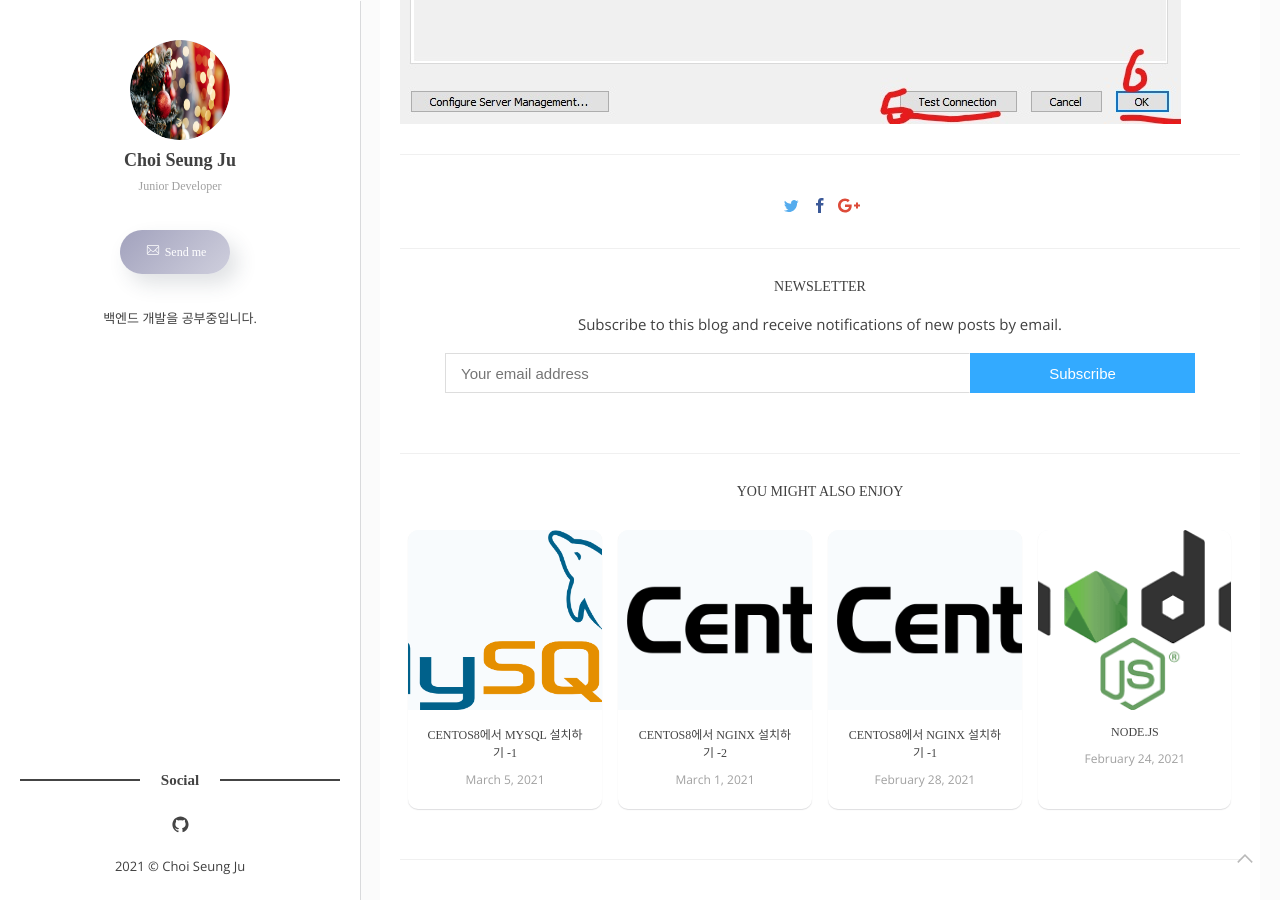
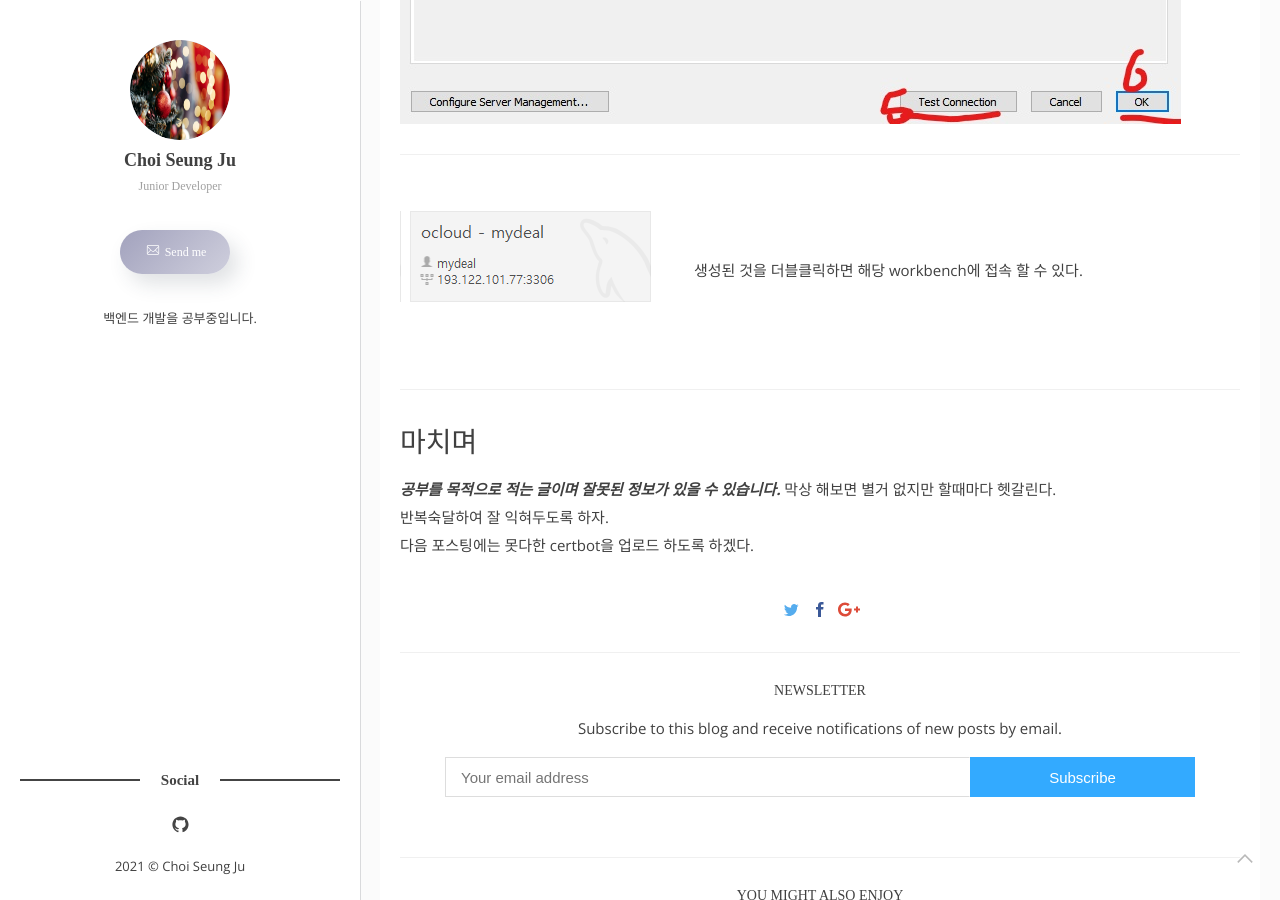
Before and after one commit to VictoryJu/VictoryJu.github.io, a Jekyll site: the page built from _posts/2021-03-07-contos.markdown, in a window 1280 px wide and 900 px high, scrolled down 3670 px. Built offline with Jekyll 4.4.1, drawn with Linux system fonts in a browser that asks for light colours; some web fonts are replaced; comment, search, counter and statistics services are not loaded; some of the changed text lies outside the part shown.

Commit message:
add: MySQL Workbench

```diff
--- a/_posts/2021-03-07-contos.markdown
+++ b/_posts/2021-03-07-contos.markdown
@@ -50,7 +50,7 @@ CREATE USER '아이디'@'호스트' IDENTIFIED WITH mysql_native_password BY '
 mydealdb의 모든 테이블에 권한을 갖게 하기위해 아래와 같이 입력한다.
 
 {% highlight js %}
-GRANT 권한 ON 데이터베이스.테이블 TO '아이디'@'호스트" WITH GRANT OPTION;
+GRANT 권한 ON 데이터베이스.테이블 TO '아이디'@'호스트' WITH GRANT OPTION;
 {% endhighlight %}
 
 ***
@@ -80,3 +80,14 @@ Test Connection으로 연결 테스트를 해주고 OK를 눌러 마무리한다
 ![]({{site.baseurl}}/images/mydeal/mysql-workbench.jpg)
 
 ***
+
+![]({{site.baseurl}}/images/mydeal/workbench.PNG)
+생성된 것을 더블클릭하면 해당 workbench에 접속 할 수 있다.
+
+***
+
+## 마치며
+___공부를 목적으로 적는 글이며 잘못된 정보가 있을 수 있습니다.___
+막상 해보면 별거 없지만 할때마다 헷갈린다.
+반복숙달하여 잘 익혀두도록 하자.
+다음 포스팅에는 못다한 certbot을 업로드 하도록 하겠다.
```
Also changed, not shown: images/mydeal/workbench.PNG (renamed from images/mydeal/workbench에 생성된모습.PNG).
